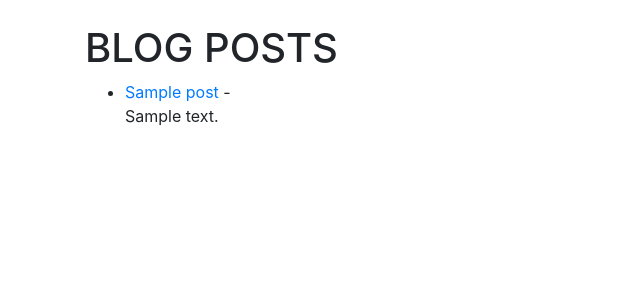
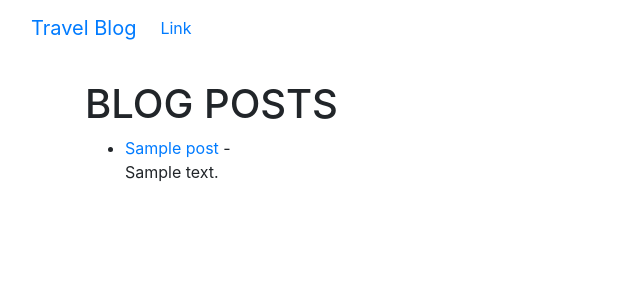
Before and after one commit to rebazp/TRAVELBLOG, a Django app: page / in a window 1280 px wide. Shown: the top 300 px of the page, without its empty margins (0-640 px from the left). Run offline with Django 4.2, Linux system fonts and the light colour scheme; data comes from the database, SQL or seed files in the repository; tables that the repository leaves empty hold one stand-in row (values such as "Sample post").

Commit message:
setup navbar

```diff
--- a/travel/templates/base.html
+++ b/travel/templates/base.html
@@ -11,7 +11,21 @@
     <title>Rebaz Travel Blog</title>
   </head>
   <body>
-
+<nav class="navbar navbar-expand-lg bg-body-tertiary">
+  <div class="container-fluid">
+    <a class="navbar-brand" href="{% url 'home' %}">Travel Blog</a>
+    <button class="navbar-toggler" type="button" data-bs-toggle="collapse" data-bs-target="#navbarSupportedContent" aria-controls="navbarSupportedContent" aria-expanded="false" aria-label="Toggle navigation">
+      <span class="navbar-toggler-icon"></span>
+    </button>
+    <div class="collapse navbar-collapse" id="navbarSupportedContent">
+      <ul class="navbar-nav me-auto mb-2 mb-lg-0">
+        <li class="nav-item">
+          <a class="nav-link" href="#">Link</a>
+        </li>
+      </ul>
+    </div>
+  </div>
+</nav>
     <br/>
     <div class="container">
         {% block content %}
```
